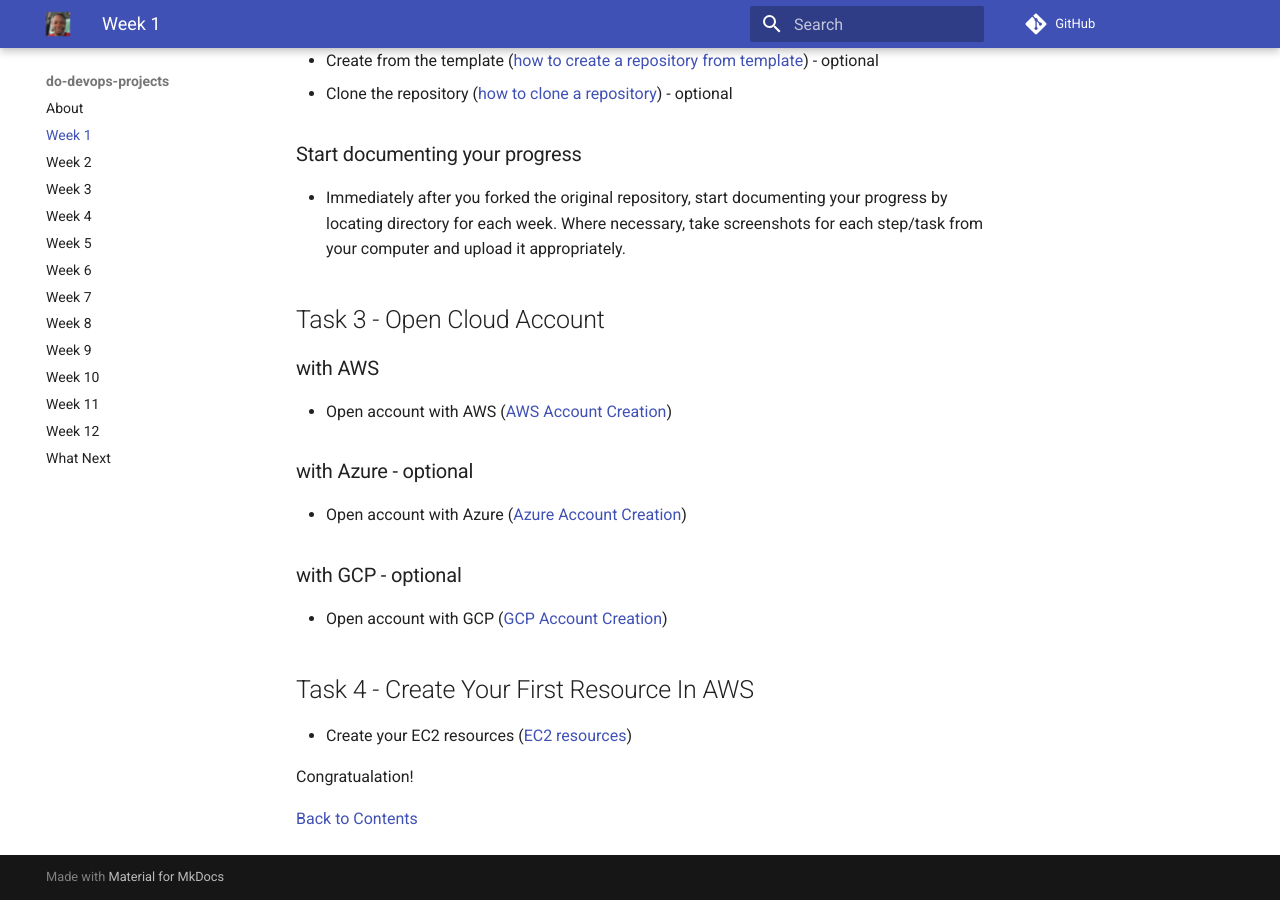
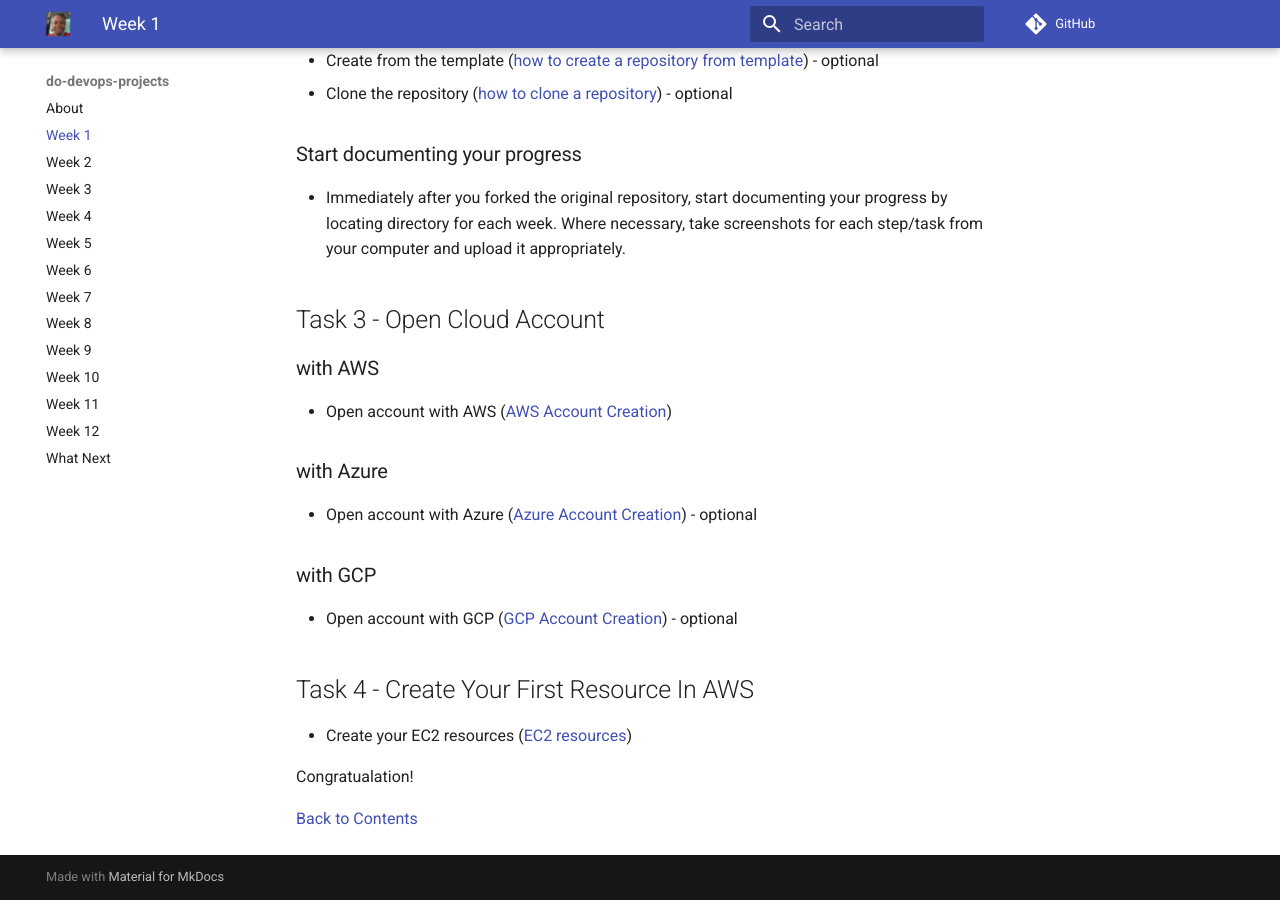
Before and after one commit to hellodeolu/don-labs, an MkDocs documentation site: the page built from docs/week1/week1.md, in a window 1280 px wide and 900 px high, scrolled down 3700 px. Built offline with MkDocs 1.6.1 and Material for MkDocs 9.7.7, drawn with Linux system fonts in a browser that asks for light colours; comment, search, counter and statistics services are not loaded.

Commit message:
redefine-wk1

```diff
--- a/docs/week1/week1.md
+++ b/docs/week1/week1.md
@@ -105,11 +105,11 @@
 ### with AWS
 - Open account with AWS ([AWS Account Creation](https://aws.amazon.com/console/))
 
-### with Azure - optional
-- Open account with Azure ([Azure Account Creation](https://azure.microsoft.com/))
+### with Azure
+- Open account with Azure ([Azure Account Creation](https://azure.microsoft.com/)) - optional
 
-### with GCP - optional
-- Open account with GCP ([GCP Account Creation](https://console.cloud.google.com/freetrial/signup/tos?pli=1))
+### with GCP
+- Open account with GCP ([GCP Account Creation](https://console.cloud.google.com/freetrial/signup/tos?pli=1)) - optional
 
 ## Task 4 - Create Your First Resource In AWS
 - Create your EC2 resources ([EC2 resources](https://docs.aws.amazon.com/efs/latest/ug/gs-step-one-create-ec2-resources.html))
```
